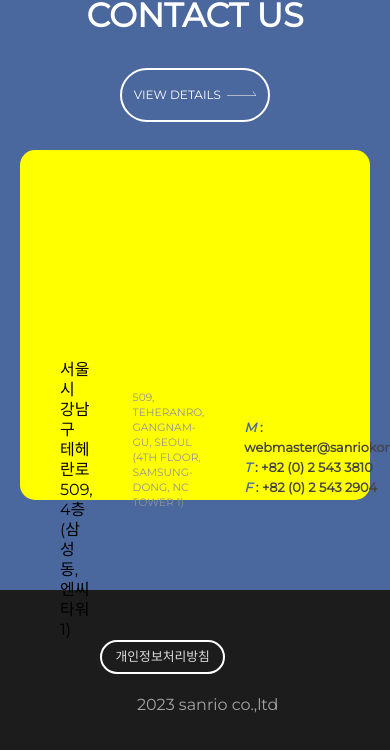
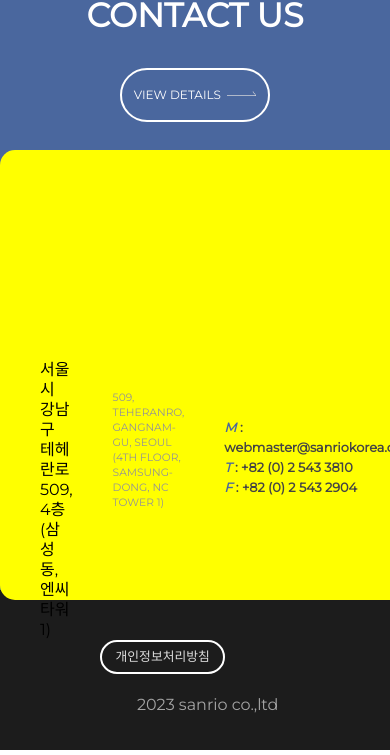
Before and after one commit to Marie880409/sanrionew, a plain HTML site: page index.html in a window 390 px wide. Shown: the part 4470-5225 px from the top of the page. Drawn offline with nearby package versions, Linux system fonts and the light colour scheme.

Commit message:
Update media_768.css

```diff
--- a/css/media_768.css
+++ b/css/media_768.css
@@ -435,8 +435,8 @@
                         position: relative;
                         display: flex;
                         flex-flow: row wrap;
-                        width: 350px;
-                        height: 350px;
+                        width: 450px;
+                        height: 450px;
                         top: 10px;
                         background:yellow;
                     }
```
